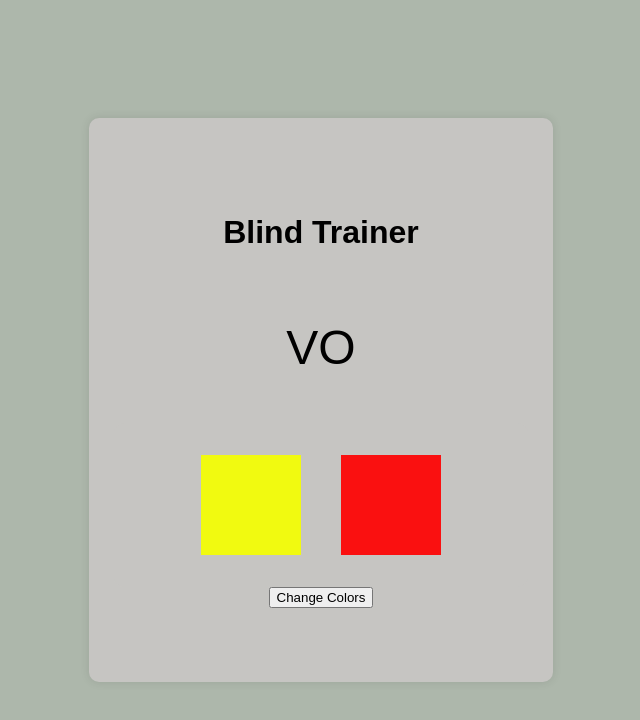
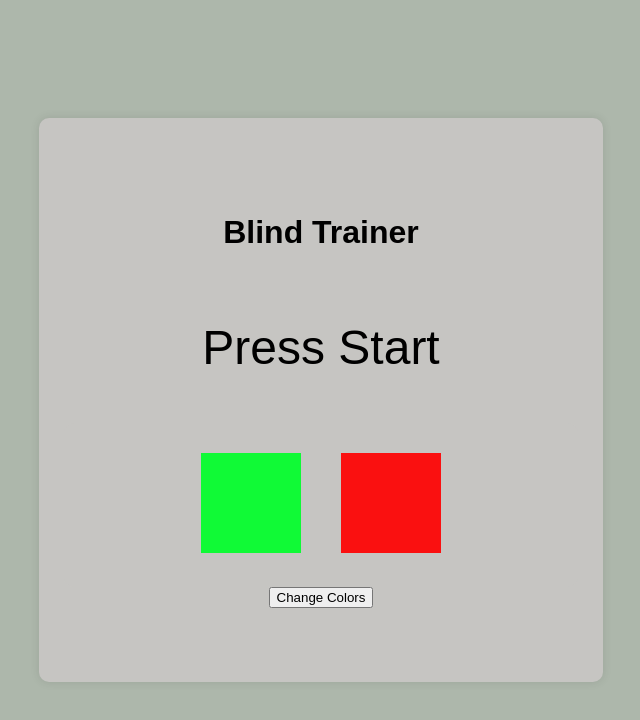
Before and after one commit to chloeboireaudevier/BlindTrainerWeb, a plain HTML site: page index.html in a window 1280 px wide. Both pictures are taken after a click on the button "Change Colors". Shown: the whole page, without its empty margins (319-959 px from the left). Drawn offline with Linux system fonts and the light colour scheme.

Commit message:
edges and corners displayed

```diff
--- a/index.html
+++ b/index.html
@@ -12,9 +12,11 @@
     <h1>Blind Trainer</h1>
     <p id="char-display">Press Start</p>
     <div class="square-container">
-        <!-- Squares -->
+        <div id="squaresContainer"></div>
+        <!-- Squares
         <div class="square" id="square1"></div>
         <div class="square" id="square2"></div>
+        -->
     </div>
     <!-- Button to trigger color change -->
     <button id="changeColorButton">Change Colors</button>
--- a/script.js
+++ b/script.js
@@ -1,4 +1,5 @@
 import * as CONST from './const.js';
+const squaresContainer = document.getElementById('squaresContainer');
 let currentChar = '';
 
 function getRandomCorner() {
@@ -28,9 +29,38 @@ function changeColors() {
 
 }
 
+function randomizeOrder(colors,letters){
+    return 0
+}
+
+function generateSquares() {
+    // Clear any existing squares in the container
+    squaresContainer.innerHTML = '';
+
+    // Randomly choose between 1 and 2
+    const randomNum = Math.floor(Math.random() * 2); // 0 or 1
+
+    let res;
+
+    if (randomNum == 0){
+        res = getRandomEdge();
+    } else {
+        res = getRandomCorner();
+    }
+    console.log(res)
+
+    // Loop to create the squares
+    for (let i = 0; i < randomNum+2; i++) {
+      const square = document.createElement('div');
+      square.classList.add('square'); // Add the 'square' class to style it
+      square.style.backgroundColor = res[0][i];
+      squaresContainer.appendChild(square); // Append the square to the container
+    }
+  }
+
 // Add event listener to the button
-document.getElementById('changeColorButton').addEventListener('click', changeColors);
-
+//document.getElementById('changeColorButton').addEventListener('click', changeColors);
+document.getElementById('changeColorButton').addEventListener('click', generateSquares);
 
 
 /*
--- a/style.css
+++ b/style.css
@@ -15,7 +15,7 @@ body {
     border-radius: 10px;
     display: inline-block;
     box-shadow: 0 0 10px rgba(0,0,0,0.1);
-    width: 400px; /* Set the container width */
+    width: 500px; /* Set the container width */
     height: 500px; /* Set the container height */
     display: flex;
     flex-direction: column;  /* Stack children (squares, buttons, etc.) vertically */
@@ -29,7 +29,7 @@ body {
     padding: 2em;
     border-radius: 10px;
     display: inline-block;
-    width: 350px; /* Set the container width */
+    width: 450px; /* Set the container width */
     height: 100px; /* Set the container height */
     display: flex;
     flex-direction: row;  /* Stack children (squares, buttons, etc.) vertically */
```
